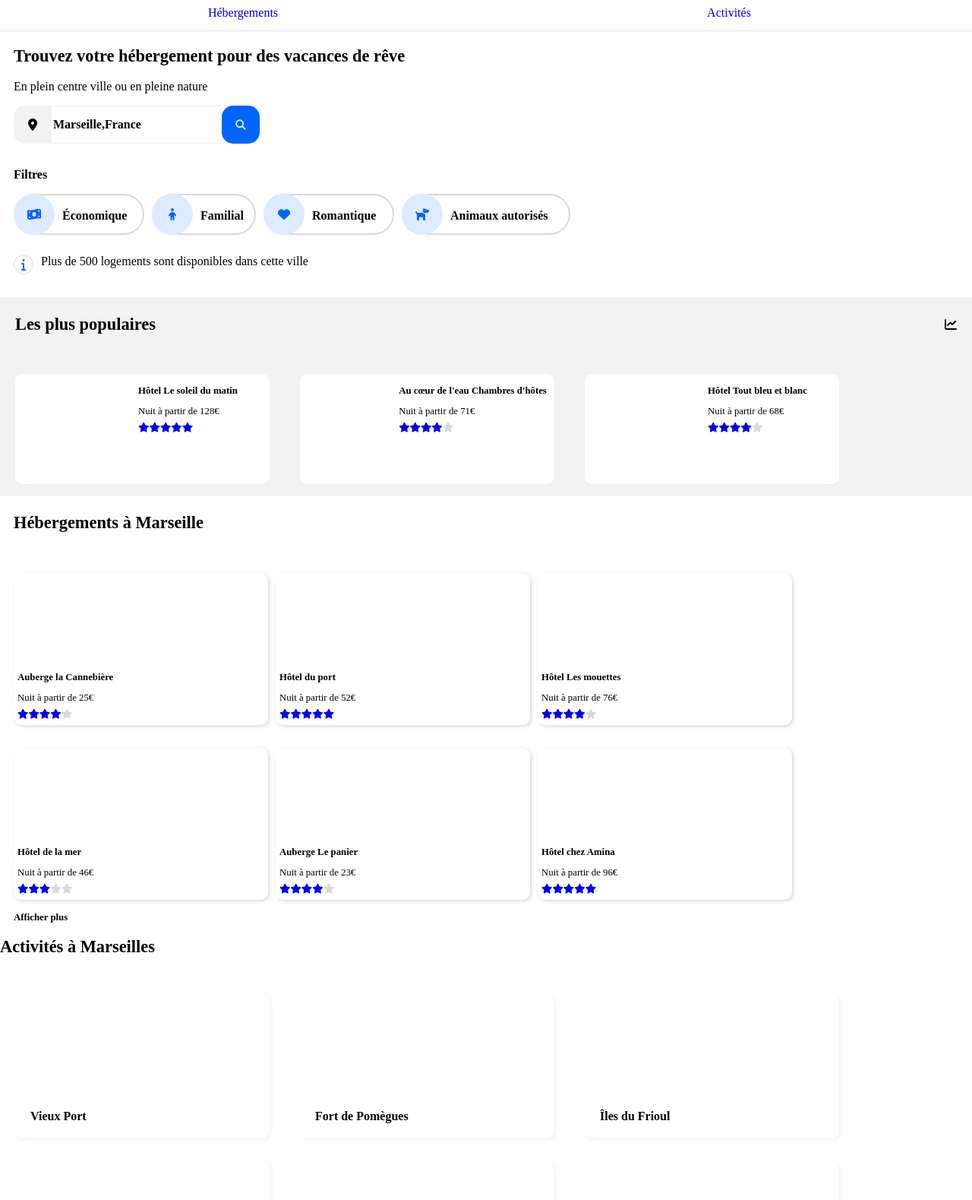
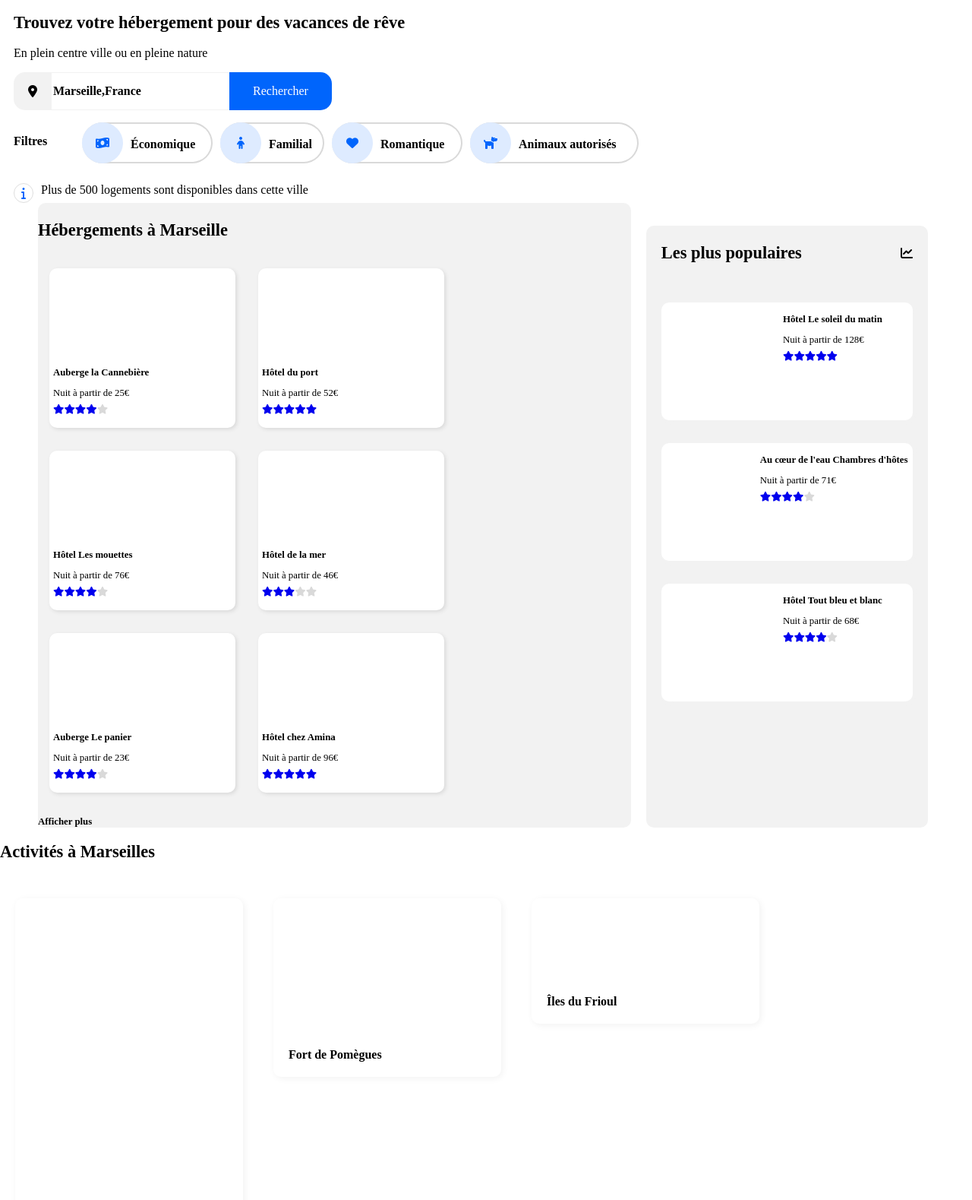
Before and after one commit to AdrienJourdin/AdrienJourdin_2_30062021, a plain HTML site: page site_reservia_AJ.html in a window 1280 px wide. Shown: the part 65-1644 px from the top of the page at 76% size. Drawn offline with Linux system fonts and the light colour scheme; a web font is replaced by a local one.

Commit message:
ajout de la version pour ordinateur (à peaufiner)

```diff
--- a/site_reservia_AJ.html
+++ b/site_reservia_AJ.html
@@ -35,7 +35,7 @@
                 </div>
                 <ul>
                     <li id="filtre_titre">Filtres</li>
-                    <li id="filtre_économique"><i class="fa fa-money-bill-wave"></i><span class="titre_filtre">Économique</li>
+                    <li id="filtre_économique"><i class="fa fa-money-bill-wave"></i><span class="titre_filtre">Économique</span></li>
                     <li id="filtre_familiale"><i class="fas fa-child"></i><span class="titre_filtre">Familial</span></li>
                     <li id="filtre_romantique"><i class="fas fa-heart"></i><span class="titre_filtre">Romantique</span></li>
                     <li id="filtre_animaux"><i class="fas fa-dog"></i><span class="titre_filtre">Animaux autorisés</span></li>
@@ -63,14 +63,14 @@
                         </li>
                         <!--Hôtel du port-->
                         <li class="hébergement">
-                            <a href="#"> <span class="image_heb"style="background-image:url(images/hebergements/4_small/fred-kleber-gTbaxaVLvsg-unsplash.jpg)" ></span>
+                            <a href="#"> <span class="image_heb" style="background-image:url(images/hebergements/4_small/fred-kleber-gTbaxaVLvsg-unsplash.jpg)" ></span>
                             <span class="nom_heb">Hôtel du port</span>
                             <span class="prix_heb">Nuit à partir de 52€</span>
                             <span><i class="fas fa-star"></i><i class="fas fa-star"></i><i class="fas fa-star"></i><i class="fas fa-star"></i><i class="fas fa-star"></i></span></a>
                         </li>
                         <!--Hôtel Les mouettes-->
                         <li class="hébergement">
-                            <a href="#">  <span class="image_heb"style="background-image:url(images/hebergements/4_small/reisetopia-B8WIgxA_PFU-unsplash.jpg)" ></span>
+                            <a href="#">  <span class="image_heb" style="background-image:url(images/hebergements/4_small/reisetopia-B8WIgxA_PFU-unsplash.jpg)" ></span>
                             <span class="nom_heb">Hôtel Les mouettes</span>
                             <span class="prix_heb">Nuit à partir de 76€</span>
                             <span><i class="fas fa-star"></i><i class="fas fa-star"></i><i class="fas fa-star"></i><i class="fas fa-star"></i><span class="etoile_grise"><i class="fas fa-star"></i></span></span></a>
--- a/style_reservia2.css
+++ b/style_reservia2.css
@@ -410,7 +410,7 @@ white-space:normal;
     height: 190px;
     margin-top:30px;
     border-radius: 10px;
-    box-shadow: 2px 2px 5px #f2f2f2;
+    box-shadow: 2px 2px 10px #f2f2f2;
     margin-right:20px;
     margin-left:20px;
     background-color: white;
@@ -461,3 +461,235 @@ footer ul li a{
 footer ul li a:visited{
     color:black;
 }
+
+@media all and (min-device-width: 480px)
+{
+    header{
+        width:100%;
+        justify-content:space;
+        flex-wrap: nowrap;
+    }
+    #head_ins{
+        width: 11.11%;
+        position:relative;
+        left:7px;
+        text-decoration: none;
+        color:#0065FC;
+        text-align:end;
+        vertical-align: middle;
+        font-weight:800;
+        padding: 0px;
+        margin:45px 80px 0px 0px;
+        order:+2;
+    }
+    #head_act{
+        width: 11.11%;
+        border-bottom:none;
+        color:black;
+        text-align:center;
+        vertical-align: middle;
+        padding:45px 0px 0px 0px;
+    }
+    #head_heb{
+        width: 11.11%;
+        border-bottom:none;
+        color:black;
+        text-align:center;
+        vertical-align: middle;
+        padding:45px 0px 0px 0px;
+    }
+    #head_act:hover, #head_heb:hover{
+        border-top: solid 3px #0065FC;
+        color:#0065FC;
+        border-bottom:none;
+    }
+    #logo{
+        width: 65%;
+    }
+    #bouton_rechercher_logo{
+        display: none;
+    }
+    #bouton_rechercher_texte{
+        display: flex;
+    }
+
+    #bouton_rechercher_texte button{
+        font-family: 'raleway';
+        font-size:1em;
+        border-radius: 0px 15px 15px 0px;
+        border:none;
+        width:135px;
+        height:50px;
+        text-decoration: none;
+        color:white;
+        background-color:#0065FC ;
+        text-align: center;
+    }
+    #section_recherche ul li:nth-child(1){
+        width:60px;
+        margin-right: 30px;
+    }
+    #section_recherche ul li{
+        flex-direction: row;
+    }
+
+    #section_hebergements{
+        display: flex;
+        flex-direction: row;
+        width: 100%;
+
+    }
+    #section_hebergements article{
+    margin-right:20px;
+    margin-left:50px;
+    width:61%;
+    background-color: #f2f2f2;
+    border-radius:10px;
+    }
+
+    #section_hebergements ul{
+        display: flex;
+        flex-direction: row;
+        flex-wrap: wrap;
+        padding-inline-start: 0px;
+    }
+
+
+
+    #liste_hébergements li {
+        width:235px;
+        height: 200px;
+        margin:15px;
+        background-color: white;
+    }
+
+    .image_heb{
+        width:225px;
+        height:115px;
+    }
+
+    #afficher_plus{
+        font-size:0.8em;
+        font-weight: 700;
+    }
+
+    #section_hebergements aside{
+        margin-left: 0px;
+        order:+1;
+        width: 29%;
+        border-radius: 10px;
+    }
+
+
+
+    #titre_populaire i::before{
+        margin:auto;
+
+    }
+
+
+    #liste_populaires li {
+
+        width:350px;
+        height:145px;
+        margin-top:30px;
+        border-radius: 10px;
+        margin-right:20px;
+        margin-left:20px;
+        white-space:normal;
+    }
+    #liste_populaires li a{
+    display: flex;
+    flex-flow: column wrap;
+    height:145px;
+    white-space:normal;
+    }
+
+    .image_pop{
+        width:125px;
+        height:135px;
+    }
+
+
+
+    #Liste_activités{
+        margin-top:0px;
+        padding-inline-start: 0px;
+        display: flex;
+        flex-flow: row wrap;
+        align-content: center;
+    }
+
+    #Liste_activités li{
+        width: 300px;
+    }
+    .image_act{
+        width: 300px;
+    }
+    #Liste_activités li:nth-child(1){
+        height: 445px;
+
+    }
+    #Liste_activités li:nth-child(1) a{
+    height:445px;
+    }
+    .image_act:nth-child(1){
+        height:390px;
+    }
+
+
+    #Liste_activités li:nth-child(2){
+        height: 235px;
+    }
+    #Liste_activités li:nth-child(2) a{
+        height:235px;
+    }
+    .image_act:nth-child(2){
+        height:180px;
+    }
+
+    #Liste_activités li:nth-child(3){
+        height: 165px;
+    }
+    #Liste_activités li:nth-child(3) a{
+        height:165px;
+    }
+    .image_act:nth-child(3){
+        height:105px;
+    }
+
+    #Liste_activités li:nth-child(4){
+        height: 445px;
+    }
+    #Liste_activités li:nth-child(4) a{
+        height:445px;
+    }
+    .image_act:nth-child(4){
+        height:390px;
+    }
+
+    #Liste_activités li:nth-child(5){
+        height: 195px;
+    }
+    #Liste_activités li:nth-child(5) a{
+        height:195px;
+    }
+    .image_act:nth-child(5){
+        height:140px;
+    }
+
+    #Liste_activités li:nth-child(6){
+        height: 205px;
+    }
+    #Liste_activités li:nth-child(6) a{
+        height:205px;
+    }
+    .image_act:nth-child(6){
+        height:150px;
+    }
+    footer{
+        display: flex;
+        flex-direction: row;
+        justify-content: flex-start;
+    }
+}
```
